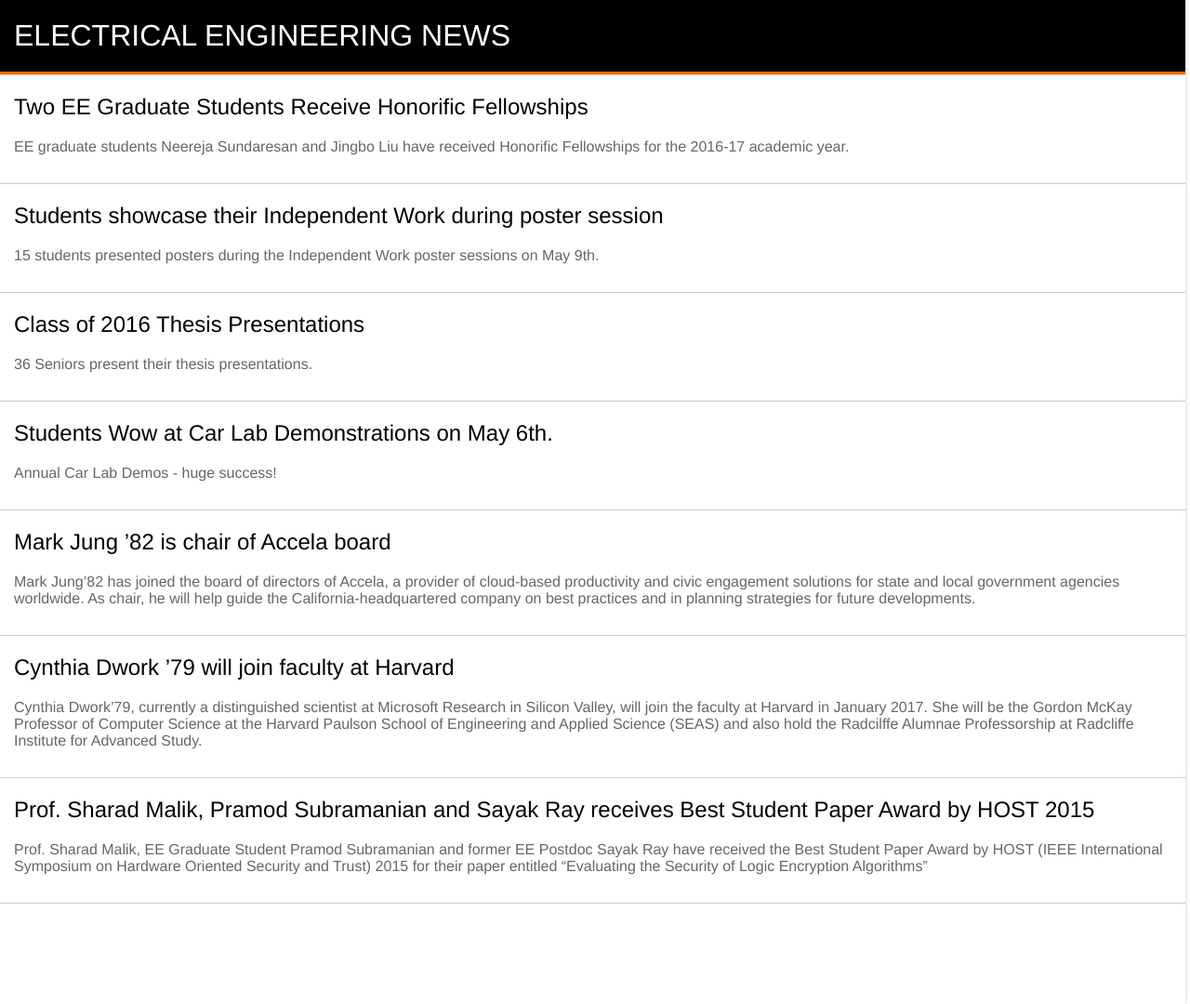
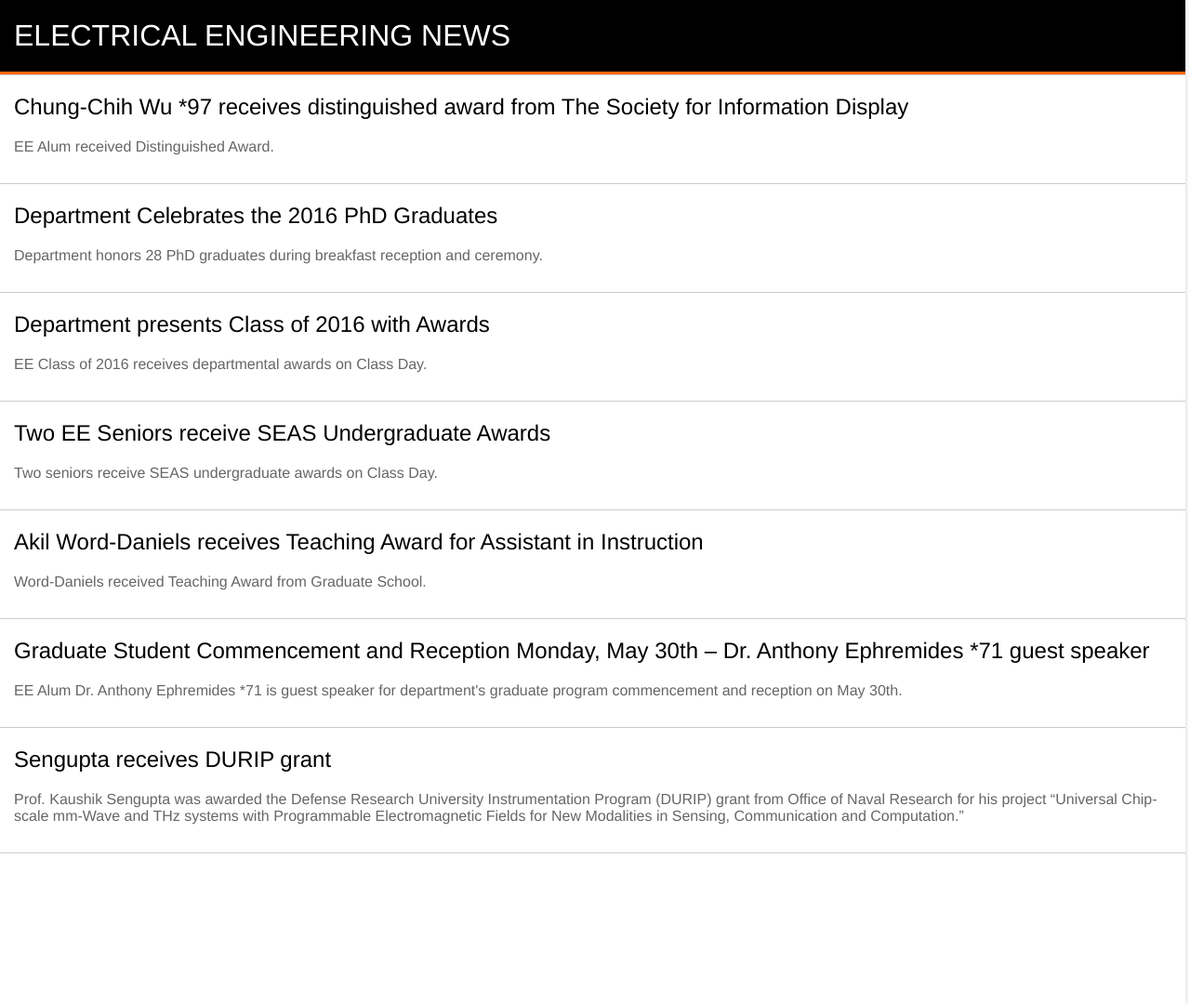
Before and after one commit to hanshanley/EEfaces-1, a Django app: page / in a window 1280 px wide. Shown: the whole page at 93% size. Run offline with Django 3.2, Linux system fonts and the light colour scheme; data that the repository does not hold is empty; some libraries are stand-ins or nearby versions.

Commit message:
added new greetings

```diff
--- a/eeslides/templates/eeslides_app/index.html
+++ b/eeslides/templates/eeslides_app/index.html
@@ -21,7 +21,7 @@
 <body>
  <div class="slide-container">
   <div class="slide" id="newsSlide">
-   <div class="view view-front-page-news-items view-id-front_page_news_items view-display-id-block_2 view-dom-id-d1ef291075dea0eef7e7a8c2d2326d7f">
+   <div class="view view-front-page-news-items view-id-front_page_news_items view-display-id-block_2 view-dom-id-4ab524859f1ef2fb66624a85e62796c8">
     <div class="view-header">
      <h1>
       News
@@ -31,16 +31,16 @@
      <div class="item-list">
       <ul>
        <li class="views-row views-row-1 views-row-odd views-row-first">
-        <div about="/news/two-ee-graduate-students-receive-honorific-fellowships-0" class="node node-news-item node-teaser clearfix" id="node-33066" typeof="sioc:Item foaf:Document">
+        <div about="/news/chung-chih-wu-97-receives-distinguished-award-society-information-display" class="node node-news-item node-teaser clearfix" id="node-33196" typeof="sioc:Item foaf:Document">
          <div class="content">
           <h2>
-           Two EE Graduate Students Receive Honorific Fellowships
+           Chung-Chih Wu *97 receives distinguished award from The Society for Information Display
           </h2>
           <div class="field field-name-field-teaser field-type-text-with-summary field-label-hidden">
            <div class="field-items">
             <div class="field-item even">
              <p>
-              EE graduate students Neereja Sundaresan and Jingbo Liu have received Honorific Fellowships for the 2016-17 academic year.
+              EE Alum received Distinguished Award.
              </p>
             </div>
            </div>
@@ -48,10 +48,10 @@
          </div>
          <ul class="links inline">
           <li class="node-readmore first last">
-           <a href="/news/two-ee-graduate-students-receive-honorific-fellowships-0" rel="tag" title="Two EE Graduate Students Receive Honorific Fellowships">
+           <a href="/news/chung-chih-wu-97-receives-distinguished-award-society-information-display" rel="tag" title="Chung-Chih Wu *97 receives distinguished award from The Society for Information Display">
             Read more
             <span class="element-invisible">
-             about Two EE Graduate Students Receive Honorific Fellowships
+             about Chung-Chih Wu *97 receives distinguished award from The Society for Information Display
             </span>
            </a>
           </li>
@@ -59,16 +59,16 @@
         </div>
        </li>
        <li class="views-row views-row-2 views-row-even">
-        <div about="/news/students-showcase-their-independent-work-during-poster-session" class="node node-news-item node-teaser clearfix" id="node-32989" typeof="sioc:Item foaf:Document">
+        <div about="/news/department-celebrates-2016-phd-graduates" class="node node-news-item node-teaser clearfix" id="node-33191" typeof="sioc:Item foaf:Document">
          <div class="content">
           <h2>
-           Students showcase their Independent Work during poster session
+           Department Celebrates the 2016 PhD Graduates
           </h2>
           <div class="field field-name-field-teaser field-type-text-with-summary field-label-hidden">
            <div class="field-items">
             <div class="field-item even">
              <p>
-              15 students presented posters during the Independent Work poster sessions on May 9th.
+              Department honors 28 PhD graduates during breakfast reception and ceremony.
              </p>
             </div>
            </div>
@@ -76,10 +76,10 @@
          </div>
          <ul class="links inline">
           <li class="node-readmore first last">
-           <a href="/news/students-showcase-their-independent-work-during-poster-session" rel="tag" title="Students showcase their Independent Work during poster session">
+           <a href="/news/department-celebrates-2016-phd-graduates" rel="tag" title="Department Celebrates the 2016 PhD Graduates">
             Read more
             <span class="element-invisible">
-             about Students showcase their Independent Work during poster session
+             about Department Celebrates the 2016 PhD Graduates
             </span>
            </a>
           </li>
@@ -87,16 +87,16 @@
         </div>
        </li>
        <li class="views-row views-row-3 views-row-odd">
-        <div about="/news/class-2016-thesis-presentations" class="node node-news-item node-teaser clearfix" id="node-32990" typeof="sioc:Item foaf:Document">
+        <div about="/news/department-presents-class-2016-awards" class="node node-news-item node-teaser clearfix" id="node-33192" typeof="sioc:Item foaf:Document">
          <div class="content">
           <h2>
-           Class of 2016 Thesis Presentations
+           Department presents Class of 2016 with Awards
           </h2>
           <div class="field field-name-field-teaser field-type-text-with-summary field-label-hidden">
            <div class="field-items">
             <div class="field-item even">
              <p>
-              36 Seniors present their thesis presentations.
+              EE Class of 2016 receives departmental awards on Class Day.
              </p>
             </div>
            </div>
@@ -104,10 +104,10 @@
          </div>
          <ul class="links inline">
           <li class="node-readmore first last">
-           <a href="/news/class-2016-thesis-presentations" rel="tag" title="Class of 2016 Thesis Presentations">
+           <a href="/news/department-presents-class-2016-awards" rel="tag" title="Department presents Class of 2016 with Awards">
             Read more
             <span class="element-invisible">
-             about Class of 2016 Thesis Presentations
+             about Department presents Class of 2016 with Awards
             </span>
            </a>
           </li>
@@ -115,16 +115,16 @@
         </div>
        </li>
        <li class="views-row views-row-4 views-row-even">
-        <div about="/news/students-wow-car-lab-demonstrations-may-6th" class="node node-news-item node-teaser clearfix" id="node-32991" typeof="sioc:Item foaf:Document">
+        <div about="/news/two-ee-seniors-receive-seas-undergraduate-awards-0" class="node node-news-item node-teaser clearfix" id="node-33194" typeof="sioc:Item foaf:Document">
          <div class="content">
           <h2>
-           Students Wow at Car Lab Demonstrations on May 6th.
+           Two EE Seniors receive SEAS Undergraduate Awards
           </h2>
           <div class="field field-name-field-teaser field-type-text-with-summary field-label-hidden">
            <div class="field-items">
             <div class="field-item even">
              <p>
-              Annual Car Lab Demos - huge success!
+              Two seniors receive SEAS undergraduate awards on Class Day.
              </p>
             </div>
            </div>
@@ -132,10 +132,10 @@
          </div>
          <ul class="links inline">
           <li class="node-readmore first last">
-           <a href="/news/students-wow-car-lab-demonstrations-may-6th" rel="tag" title="Students Wow at Car Lab Demonstrations on May 6th.">
+           <a href="/news/two-ee-seniors-receive-seas-undergraduate-awards-0" rel="tag" title="Two EE Seniors receive SEAS Undergraduate Awards">
             Read more
             <span class="element-invisible">
-             about Students Wow at Car Lab Demonstrations on May 6th.
+             about Two EE Seniors receive SEAS Undergraduate Awards
             </span>
            </a>
           </li>
@@ -143,16 +143,16 @@
         </div>
        </li>
        <li class="views-row views-row-5 views-row-odd">
-        <div about="/news/mark-jung-%E2%80%9982-chair-accela-board" class="node node-news-item node-teaser clearfix" id="node-32926" typeof="sioc:Item foaf:Document">
+        <div about="/news/akil-word-daniels-receives-teaching-award-assistant-instruction" class="node node-news-item node-teaser clearfix" id="node-32655" typeof="sioc:Item foaf:Document">
          <div class="content">
           <h2>
-           Mark Jung ’82 is chair of Accela board
+           Akil Word-Daniels receives Teaching Award for Assistant in Instruction
           </h2>
           <div class="field field-name-field-teaser field-type-text-with-summary field-label-hidden">
            <div class="field-items">
             <div class="field-item even">
              <p>
-              Mark Jung’82 has joined the board of directors of Accela, a provider of cloud-based productivity and civic engagement solutions for state and local government agencies worldwide. As chair, he will help guide the California-headquartered company on best practices and in planning strategies for future developments.
+              Word-Daniels received Teaching Award from Graduate School.
              </p>
             </div>
            </div>
@@ -160,10 +160,10 @@
          </div>
          <ul class="links inline">
           <li class="node-readmore first last">
-           <a href="/news/mark-jung-%E2%80%9982-chair-accela-board" rel="tag" title="Mark Jung ’82 is chair of Accela board">
+           <a href="/news/akil-word-daniels-receives-teaching-award-assistant-instruction" rel="tag" title="Akil Word-Daniels receives Teaching Award for Assistant in Instruction">
             Read more
             <span class="element-invisible">
-             about Mark Jung ’82 is chair of Accela board
+             about Akil Word-Daniels receives Teaching Award for Assistant in Instruction
             </span>
            </a>
           </li>
@@ -171,16 +171,16 @@
         </div>
        </li>
        <li class="views-row views-row-6 views-row-even">
-        <div about="/news/cynthia-dwork-%E2%80%9979-will-join-faculty-harvard" class="node node-news-item node-teaser clearfix" id="node-32927" typeof="sioc:Item foaf:Document">
+        <div about="/news/graduate-student-commencement-and-reception-monday-may-30th-%E2%80%93-dr-anthony-ephremides-71-guest" class="node node-news-item node-teaser clearfix" id="node-33123" typeof="sioc:Item foaf:Document">
          <div class="content">
           <h2>
-           Cynthia Dwork ’79 will join faculty at Harvard
+           Graduate Student Commencement and Reception Monday, May 30th – Dr. Anthony Ephremides *71 guest speaker
           </h2>
           <div class="field field-name-field-teaser field-type-text-with-summary field-label-hidden">
            <div class="field-items">
             <div class="field-item even">
              <p>
-              Cynthia Dwork’79, currently a distinguished scientist at Microsoft Research in Silicon Valley, will join the faculty at Harvard in January 2017. She will be the Gordon McKay Professor of Computer Science at the Harvard Paulson School of Engineering and Applied Science (SEAS) and also hold the Radcilffe Alumnae Professorship at Radcliffe Institute for Advanced Study.
+              EE Alum Dr. Anthony Ephremides *71 is guest speaker for department's graduate program commencement and reception on May 30th.
              </p>
             </div>
            </div>
@@ -188,10 +188,10 @@
          </div>
          <ul class="links inline">
           <li class="node-readmore first last">
-           <a href="/news/cynthia-dwork-%E2%80%9979-will-join-faculty-harvard" rel="tag" title="Cynthia Dwork ’79 will join faculty at Harvard">
+           <a href="/news/graduate-student-commencement-and-reception-monday-may-30th-%E2%80%93-dr-anthony-ephremides-71-guest" rel="tag" title="Graduate Student Commencement and Reception Monday, May 30th – Dr. Anthony Ephremides *71 guest speaker">
             Read more
             <span class="element-invisible">
-             about Cynthia Dwork ’79 will join faculty at Harvard
+             about Graduate Student Commencement and Reception Monday, May 30th – Dr. Anthony Ephremides *71 guest speaker
             </span>
            </a>
           </li>
@@ -199,16 +199,16 @@
         </div>
        </li>
        <li class="views-row views-row-7 views-row-odd views-row-last">
-        <div about="/news/prof-sharad-malik-pramod-subramanian-and-sayak-ray-receives-best-student-paper-award-host-2015" class="node node-news-item node-teaser clearfix" id="node-32928" typeof="sioc:Item foaf:Document">
+        <div about="/news/sengupta-receives-durip-grant" class="node node-news-item node-teaser clearfix" id="node-33107" typeof="sioc:Item foaf:Document">
          <div class="content">
           <h2>
-           Prof. Sharad Malik, Pramod Subramanian and Sayak Ray receives Best Student Paper Award by HOST 2015
+           Sengupta receives DURIP grant
           </h2>
           <div class="field field-name-field-teaser field-type-text-with-summary field-label-hidden">
            <div class="field-items">
             <div class="field-item even">
              <p>
-              Prof. Sharad Malik, EE Graduate Student Pramod Subramanian and former EE Postdoc Sayak Ray have received the Best Student Paper Award by HOST (IEEE International Symposium on Hardware Oriented Security and Trust) 2015 for their paper entitled “Evaluating the Security of Logic Encryption Algorithms”
+              Prof. Kaushik Sengupta was awarded the Defense Research University Instrumentation Program (DURIP) grant from Office of Naval Research for his project “Universal Chip-scale mm-Wave and THz systems with Programmable Electromagnetic Fields for New Modalities in Sensing, Communication and Computation.”
              </p>
             </div>
            </div>
@@ -216,10 +216,10 @@
          </div>
          <ul class="links inline">
           <li class="node-readmore first last">
-           <a href="/news/prof-sharad-malik-pramod-subramanian-and-sayak-ray-receives-best-student-paper-award-host-2015" rel="tag" title="Prof. Sharad Malik, Pramod Subramanian and Sayak Ray receives Best Student Paper Award by HOST 2015">
+           <a href="/news/sengupta-receives-durip-grant" rel="tag" title="Sengupta receives DURIP grant">
             Read more
             <span class="element-invisible">
-             about Prof. Sharad Malik, Pramod Subramanian and Sayak Ray receives Best Student Paper Award by HOST 2015
+             about Sengupta receives DURIP grant
             </span>
            </a>
           </li>
@@ -233,6 +233,18 @@
   </div>
   <!-- .slide -->
   <div class="slide" id="imageSlide">
+   <img src="http://ee.princeton.edu/sites/default/files/Senior Thesis 2016.jpg"/>
+  </div>
+  <!-- .slide -->
+  <div class="slide" id="imageSlide">
+   <img src="http://ee.princeton.edu/sites/default/files/Class of 2016.jpg"/>
+  </div>
+  <!-- .slide -->
+  <div class="slide" id="imageSlide">
+   <img src="http://ee.princeton.edu/sites/default/files/IW Spring 2016 Poster Session.jpg"/>
+  </div>
+  <!-- .slide -->
+  <div class="slide" id="imageSlide">
    <img src="http://ee.princeton.edu/sites/default/files/Car Lab 2016.jpg"/>
   </div>
   <!-- .slide -->
@@ -241,30 +253,30 @@
   </div>
   <!-- .slide -->
   <div class="slide" id="imageSlide">
-   <img src="http://ee.princeton.edu/sites/default/files/Senior Thesis 2016.jpg"/>
+   <img src="http://ee.princeton.edu/sites/default/files/group with text.jpg"/>
   </div>
   <!-- .slide -->
   <div class="slide" id="imageSlide">
-   <img src="http://ee.princeton.edu/sites/default/files/IW Spring 2016 Poster Session.jpg"/>
+   <img src="http://ee.princeton.edu/sites/default/files/Early Career 1 with text.jpg"/>
   </div>
   <!-- .slide -->
   <div class="slide" id="imageSlide">
-   <img src="http://ee.princeton.edu/sites/default/files/Prucnal President's Award resized.jpg"/>
+   <img src="http://ee.princeton.edu/sites/default/files/Bede Liu with text.jpg"/>
   </div>
   <!-- .slide -->
   <div class="slide" id="eventSlide">
-   <div class="view view-events-home-page view-id-events_home_page view-display-id-block_2 view-dom-id-88e749b860b5a7ac7ccd73d7589f6f94">
+   <div class="view view-events-home-page view-id-events_home_page view-display-id-block_2 view-dom-id-9149a4266287547027cc69b9ae0a9b4c">
     <div class="view-header">
      <h1>
       Events
      </h1>
     </div>
     <div class="view-content">
-     <div class="views-row views-row-1 views-row-odd views-row-first">
-      <div about="/events/high-dimensional-quantum-key-distribution-using-time-frequency-states" class="node node-event-item node-teaser clearfix" id="node-33033" typeof="sioc:Item foaf:Document">
+     <div class="views-row views-row-1 views-row-odd views-row-first views-row-last">
+      <div about="/events/functional-high-yield-molecular-scale-electronic-devices" class="node node-event-item node-teaser clearfix" id="node-33182" typeof="sioc:Item foaf:Document">
        <div class="content">
         <h1>
-         High-dimensional quantum key distribution using time-frequency states
+         Functional high-yield molecular-scale electronic devices
         </h1>
         <div class="field field-name-field-speaker field-type-text field-label-inline clearfix">
          <div class="field-label">
@@ -272,7 +284,19 @@
          </div>
          <div class="field-items">
           <div class="field-item even">
-           Professor Daniel Gauthier, Ohio State University
+           Professor Takhee Lee, Seoul National University, Seoul, Korea
+          </div>
+         </div>
+        </div>
+        <div class="field field-name-field-series field-type-taxonomy-term-reference field-label-inline clearfix">
+         <div class="field-label">
+          Series:
+         </div>
+         <div class="field-items">
+          <div class="field-item even">
+           <span class="lineage-item lineage-item-level-0">
+            Topical Seminars
+           </span>
           </div>
          </div>
         </div>
@@ -282,8 +306,8 @@
          </div>
          <div class="field-items">
           <div class="field-item even">
-           <span class="date-display-single" content="2016-05-23T12:00:00-04:00" datatype="xsd:dateTime" property="dc:date">
-            Monday, May 23, 2016 - 12:00pm
+           <span class="date-display-single" content="2016-06-14T11:00:00-04:00" datatype="xsd:dateTime" property="dc:date">
+            Tuesday, June 14, 2016 - 11:00am
            </span>
           </div>
          </div>
@@ -294,75 +318,17 @@
          </div>
          <div class="field-items">
           <div class="field-item even">
-           Bowen Hall Auditorium
+           Engineering Quadrangle, B205
           </div>
          </div>
         </div>
        </div>
        <ul class="links inline">
         <li class="node-readmore first last">
-         <a href="/events/high-dimensional-quantum-key-distribution-using-time-frequency-states" rel="tag" title="High-dimensional quantum key distribution using time-frequency states">
+         <a href="/events/functional-high-yield-molecular-scale-electronic-devices" rel="tag" title="Functional high-yield molecular-scale electronic devices">
           Read more
           <span class="element-invisible">
-           about High-dimensional quantum key distribution using time-frequency states
-          </span>
-         </a>
-        </li>
-       </ul>
-      </div>
-     </div>
-     <div class="views-row views-row-2 views-row-even views-row-last">
-      <div about="/events/locally-repairable-codes" class="node node-event-item node-teaser clearfix" id="node-33069" typeof="sioc:Item foaf:Document">
-       <div class="content">
-        <h1>
-         Locally Repairable Codes
-        </h1>
-        <div class="field field-name-field-speaker field-type-text field-label-inline clearfix">
-         <div class="field-label">
-          Speaker:
-         </div>
-         <div class="field-items">
-          <div class="field-item even">
-           Arya Mazumdar, University of Massachusetts at Amherst
-          </div>
-         </div>
-        </div>
-        <div class="field field-name-field-event-date field-type-datetime field-label-inline clearfix">
-         <div class="field-label">
-          Date/Time:
-         </div>
-         <div class="field-items">
-          <div class="field-item even">
-           <span class="date-display-single">
-            Wednesday, May 25, 2016 -
-            <span class="date-display-start" content="2016-05-25T15:30:00-04:00" datatype="xsd:dateTime" property="dc:date">
-             3:30pm
-            </span>
-            to
-            <span class="date-display-end" content="2016-05-25T16:30:00-04:00" datatype="xsd:dateTime" property="dc:date">
-             4:30pm
-            </span>
-           </span>
-          </div>
-         </div>
-        </div>
-        <div class="field field-name-field-location field-type-text field-label-inline clearfix">
-         <div class="field-label">
-          Location:
-         </div>
-         <div class="field-items">
-          <div class="field-item even">
-           E-Quad, B205
-          </div>
-         </div>
-        </div>
-       </div>
-       <ul class="links inline">
-        <li class="node-readmore first last">
-         <a href="/events/locally-repairable-codes" rel="tag" title="Locally Repairable Codes ">
-          Read more
-          <span class="element-invisible">
-           about Locally Repairable Codes
+           about Functional high-yield molecular-scale electronic devices
           </span>
          </a>
         </li>
@@ -397,7 +363,9 @@
       // Array of random greetings to use
       var greetings = ["Hi, are you _?", "You look a bit like _", "_ is a nice name",
                        "Did you know _ is really smart?", "Wow, I've never met _ before",
-                       "A pleasure to meet you, _", "It's an honor to meet _"];
+                       "A pleasure to meet you, _", "It's an honor to meet _",
+                       "You have a resemblance to _", "I sense the presence of _",
+                       "Do you know _?", "You remind me of _", "Is it really ... _?"];
 
       (function ajax_polling()
       {
@@ -424,6 +392,7 @@
                         var message = random.split("_").join(response["names"][i]) + "<br>";
                         text += message;
                       }
+                      $("#face-message").css("font-size", "40px");
                       $("#face-message").html(text);
                       $("#face-message").fadeIn();
                       fadeInTime = new Date() / 1000;
--- a/facerec_main.py
+++ b/facerec_main.py
@@ -38,7 +38,7 @@ if useVGG:
 # the minimum proportion of the weight we need to be "confident"
 # about a face and save it to a file
 if useVGG:
-    WEIGHT_CONFIDENCE = 25
+    WEIGHT_CONFIDENCE = 18#25
 else:
     WEIGHT_CONFIDENCE = 36
 NEAREST_NEIGHBORS = 2
--- a/vgg_recognizer.py
+++ b/vgg_recognizer.py
@@ -92,7 +92,7 @@ class VGGRecognizer:
                             tr_features = np.vstack((tr_features, feature))
                             self.ylabels.append(l)
                     if include_rotation:
-                        for angle in xrange(-30, 35, 5):
+                        for angle in [-10, 10]:
                             feature = vgg_feature.get_feature(rotate(rgbi, angle), self.net)  # rotate face
                             tr_features = np.vstack((tr_features, feature))
                             self.ylabels.append(l)
```
